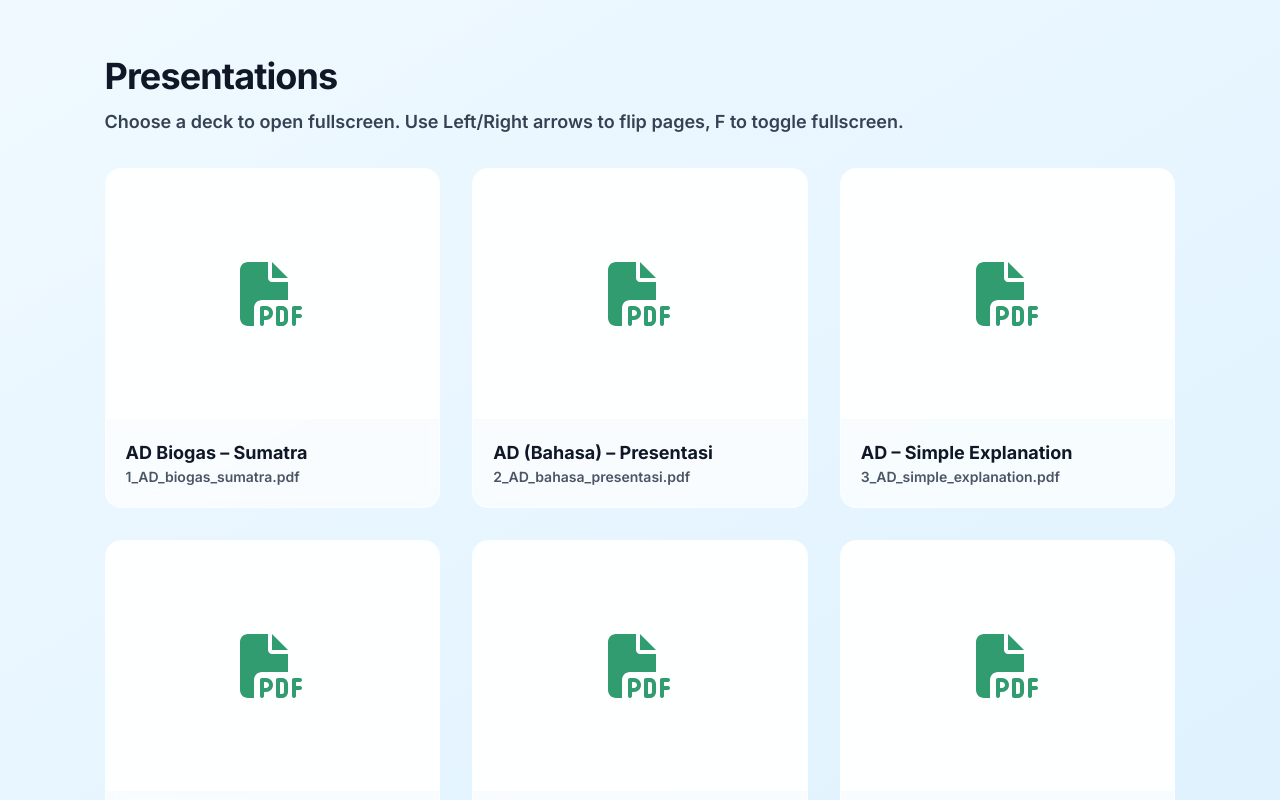
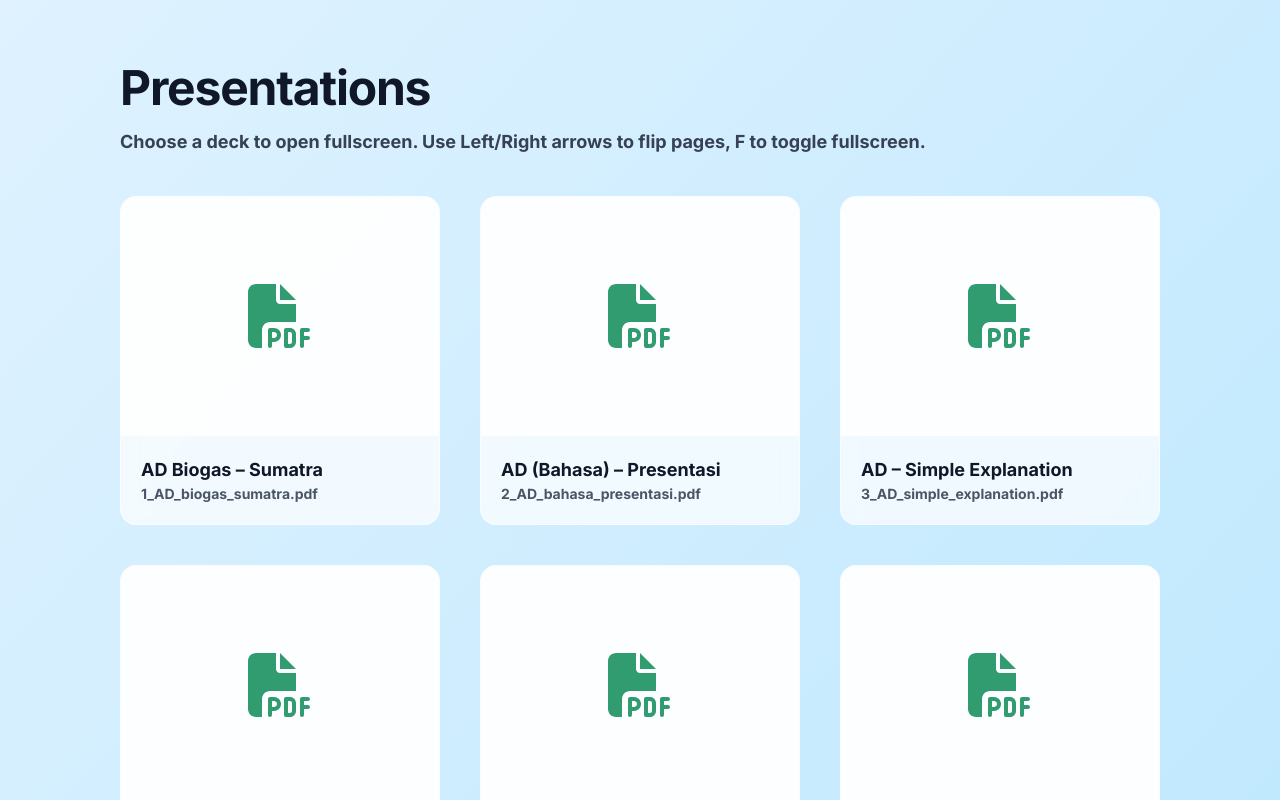
Before and after one commit to mohdazlanabas/biogas_indonesia, a React (Vite) app: page / in a window 1280 px wide. Shown: the top 800 px of the page. Built offline with nearby package versions, Linux system fonts and the light colour scheme.

Commit message:
This Update Automatically From zsh Script.

```diff
--- a/src/pages/Home.tsx
+++ b/src/pages/Home.tsx
@@ -4,11 +4,11 @@ import { presentations } from '../shared/presentations'
 
 export function Home() {
   return (
-    <div className="min-h-screen flex flex-col">
-      <main className="mx-auto max-w-6xl grow px-6 sm:px-10 py-10 sm:py-14">
-        <h1 className="text-3xl sm:text-4xl font-extrabold mb-3 text-gray-900 tracking-tight">Presentations</h1>
-        <p className="text-gray-700 mb-8">Choose a deck to open fullscreen. Use Left/Right arrows to flip pages, F to toggle fullscreen.</p>
-        <div className="grid grid-cols-1 sm:grid-cols-2 lg:grid-cols-3 gap-8">
+    <div className="min-h-screen flex flex-col bg-gradient-to-br from-sky-100 to-sky-200 text-lg font-bold">
+      <main className="mx-auto max-w-6xl grow px-8 sm:px-14 py-12 sm:py-16">
+        <h1 className="text-4xl sm:text-5xl font-extrabold mb-4 text-gray-900 tracking-tight">Presentations</h1>
+        <p className="text-gray-700 mb-10">Choose a deck to open fullscreen. Use Left/Right arrows to flip pages, F to toggle fullscreen.</p>
+        <div className="grid grid-cols-1 sm:grid-cols-2 lg:grid-cols-3 gap-10">
           {presentations.map((p) => (
             <Link
               key={p.slug}
--- a/src/pages/Viewer.tsx
+++ b/src/pages/Viewer.tsx
@@ -43,16 +43,16 @@ export function Viewer() {
   }
 
   return (
-    <div ref={containerRef} className="min-h-screen bg-gradient-to-br from-sky-100 to-sky-200">
-      <div className="py-8 sm:py-10 container mx-auto px-4 sm:px-10">
-        <div className="bg-white/90 backdrop-blur rounded-2xl shadow-lg overflow-hidden aspect-[16/10] border border-white/70">
+    <div ref={containerRef} className="min-h-screen bg-gradient-to-br from-sky-100 to-sky-200 text-lg font-bold">
+      <div className="px-8 sm:px-14 pt-12 sm:pt-16 pb-8">
+        <div className="bg-white/95 backdrop-blur rounded-2xl shadow-lg overflow-hidden border border-white/70">
           <iframe
             title={deck.title}
             src={`/assets/${encodeURIComponent(deck.filename)}#toolbar=0&navpanes=0`}
-            className="w-full h-full"
+            className="w-full h-[80vh]"
           />
         </div>
-        <div className="text-gray-700 mt-4 text-center text-base font-bold">
+        <div className="text-gray-700 mt-5 text-left text-base">
           Tip: press F for fullscreen, Esc to exit. Open in new tab for page thumbnails.
         </div>
       </div>
```
